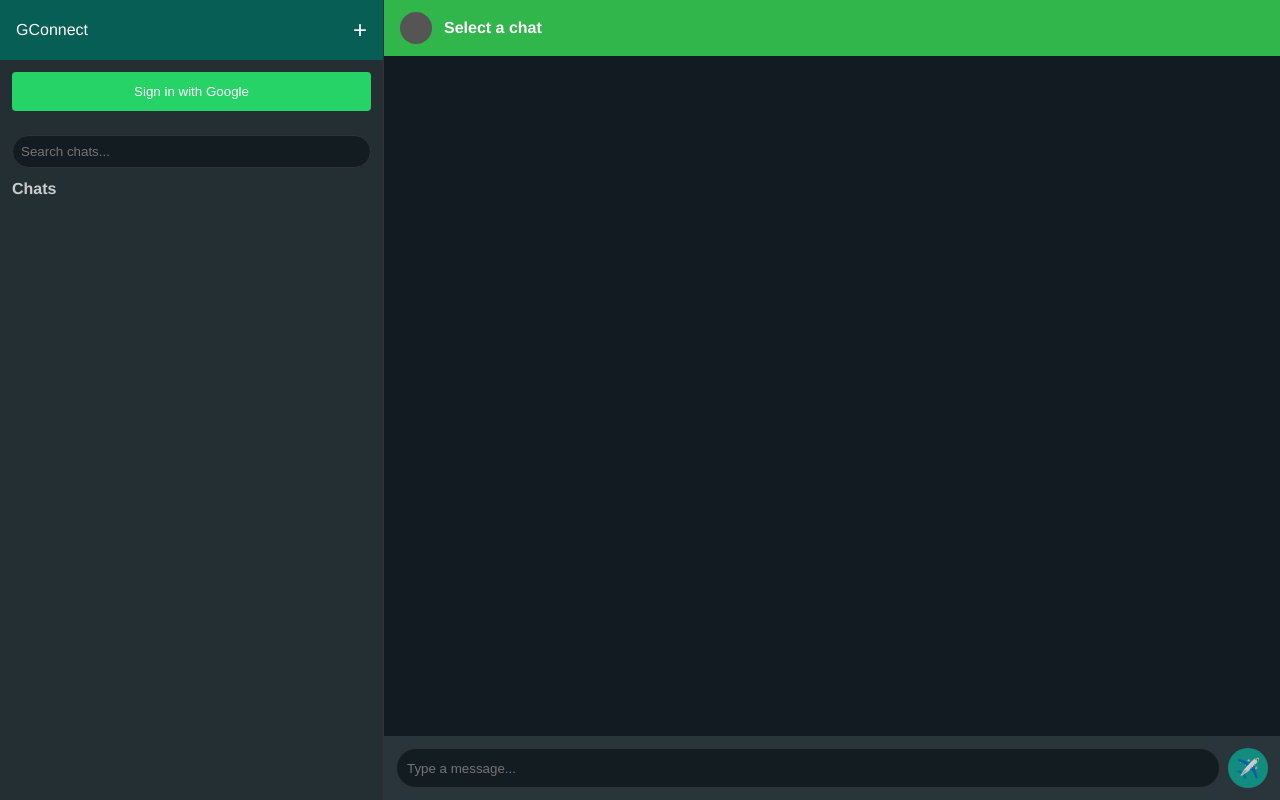
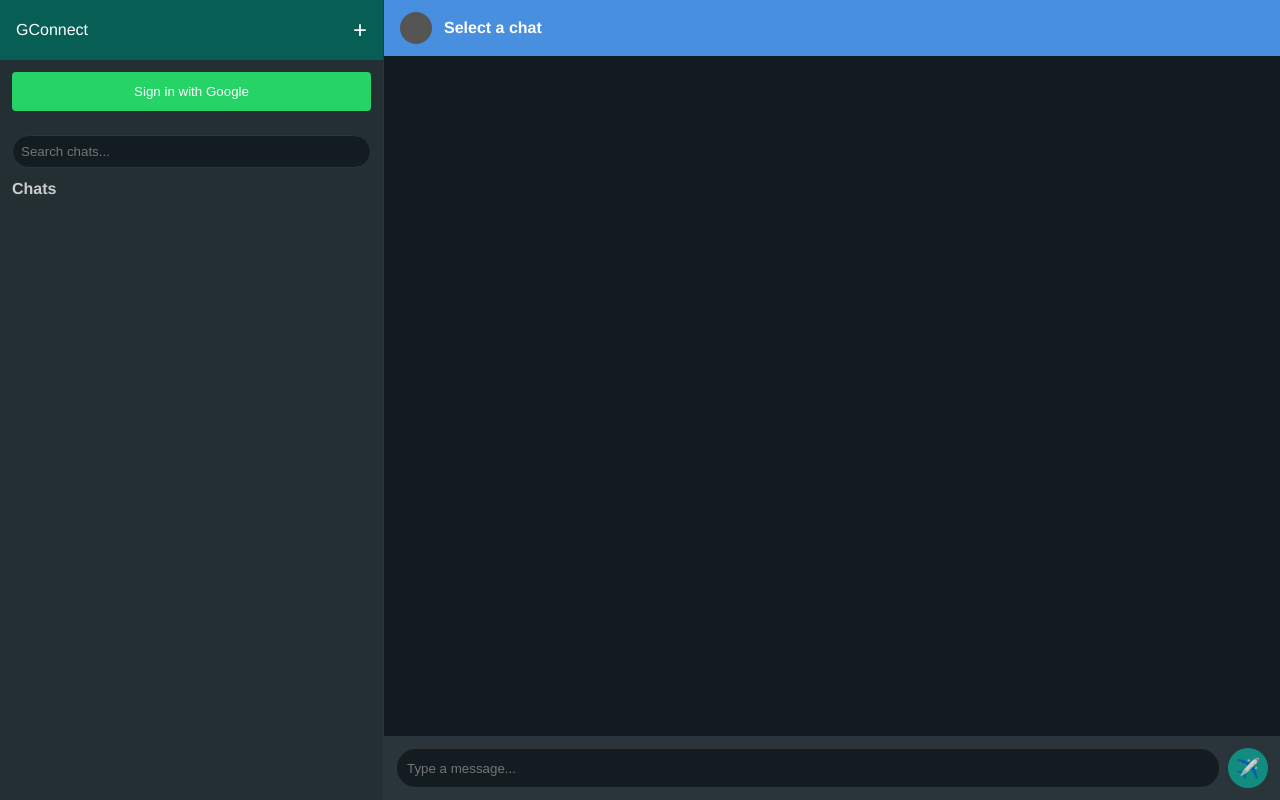
Before and after one commit to Rafsan1711/Gconnect-chat, a plain HTML site: page index.html in a window 1280 px wide. Drawn offline with Linux system fonts and the light colour scheme; no server answers.

Commit message:
Update index.html

```diff
--- a/index.html
+++ b/index.html
@@ -38,7 +38,7 @@
 
     /* ==== Chat Section ==== */
 .chat-section { width: 70%; display: flex; flex-direction: column; background: #111b21; }
-    #chatHeader { background: #31b64c; color: #fff; padding: 12px 16px; display: flex; align-items: center; position: relative; }
+    #chatHeader { background: #498fe0; color: #fff; padding: 12px 16px; display: flex; align-items: center; position: relative; }
     #backBtn { display: none; margin-right: 12px; background: none; border: none; color: #fff; font-size: 1.2rem; cursor: pointer; }
     #chatHeader .avatar { width: 32px; height: 32px; border-radius: 50%; background: #555; margin-right: 12px; overflow: hidden; }
     #chatHeader .avatar img { width:100%; height:100%; object-fit:cover; }
```
